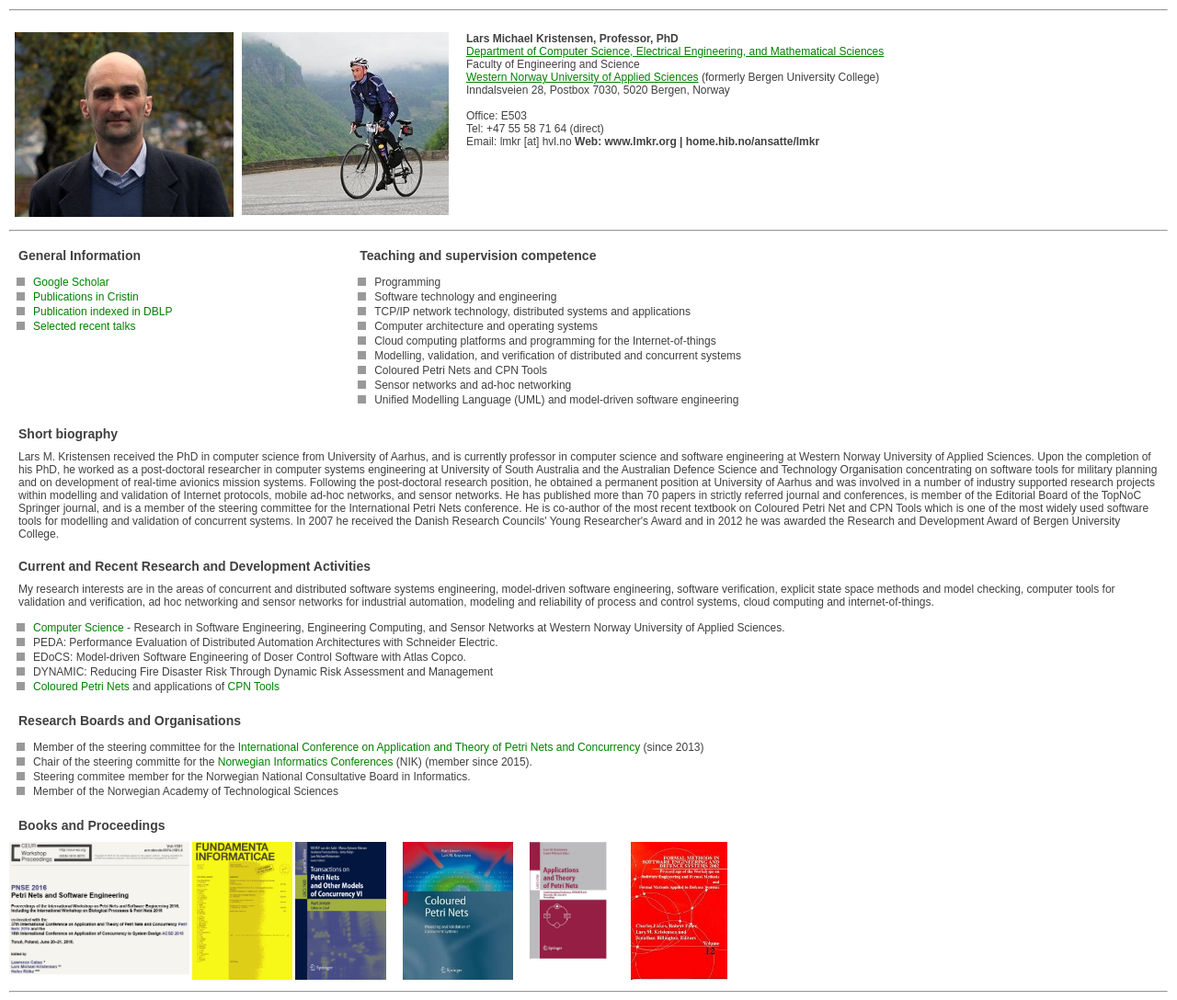
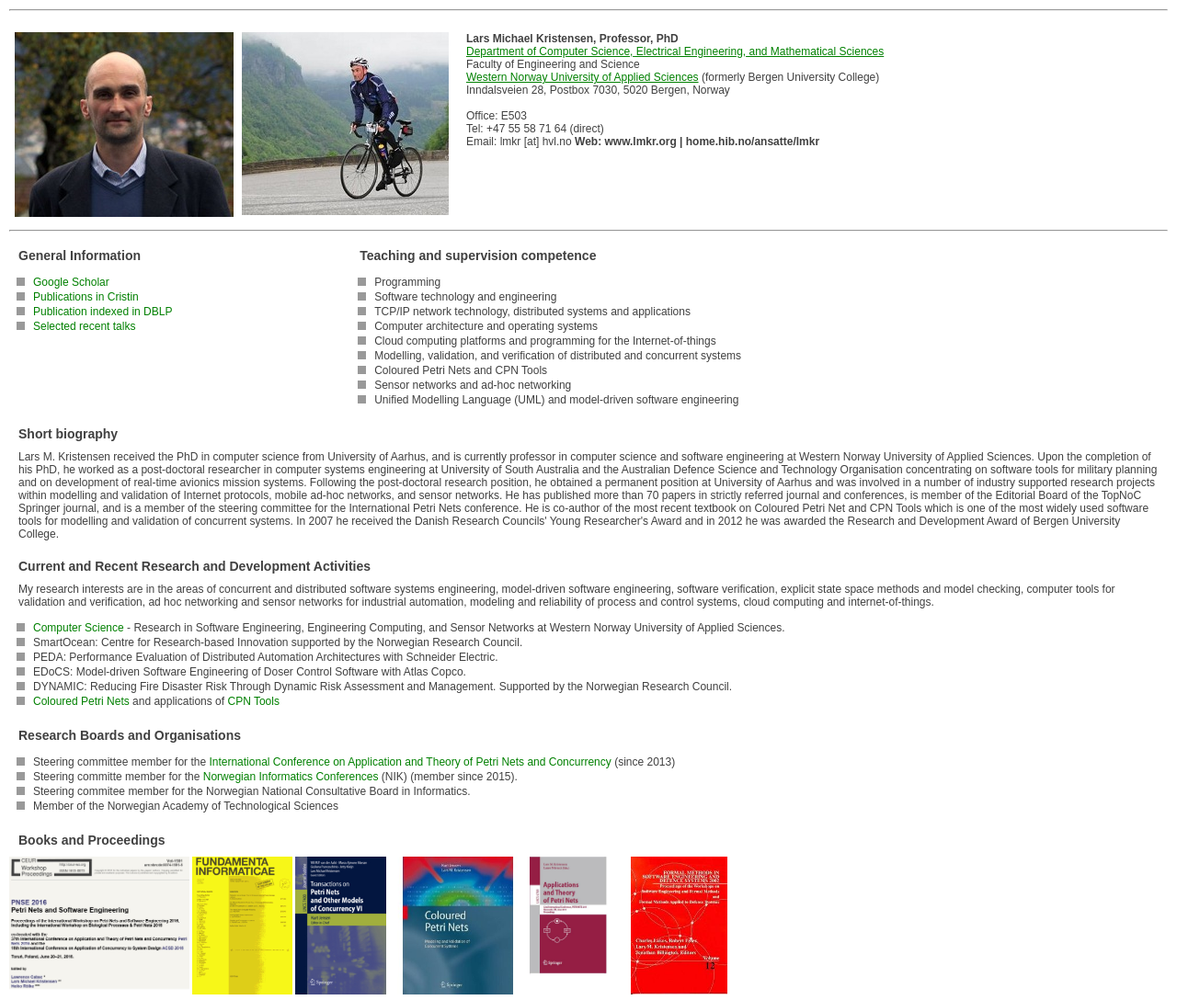
Before and after one commit to lmkr/lmkweb, a plain HTML site: page index.html in a window 1280 px wide. Shown: the top 1088 px of the page at 92% size. Drawn offline with Linux system fonts and the light colour scheme.

Commit message:
revision

```diff
--- a/index.html
+++ b/index.html
@@ -125,10 +125,11 @@
      control systems, cloud computing and internet-of-things.</p>
 
      <ul class="au-nav">
-     <Li><a href="http://ict.hvl.no">Computer Science</a> - Research in Software Engineering, Engineering Computing, and Sensor Networks at Western Norway University of Applied Sciences.
+       <Li><a href="http://ict.hvl.no">Computer Science</a> - Research in Software Engineering, Engineering Computing, and Sensor Networks at Western Norway University of Applied Sciences.
+	 <li>SmartOcean: Centre for Research-based Innovation supported by the Norwegian Research Council.
      <li>PEDA: Performance Evaluation of Distributed Automation Architectures with Schneider Electric.
      <li>EDoCS: Model-driven Software Engineering of Doser Control Software with Atlas Copco.
-     <li>DYNAMIC: Reducing Fire Disaster Risk Through Dynamic Risk Assessment and Management
+     <li>DYNAMIC: Reducing Fire Disaster Risk Through Dynamic Risk Assessment and Management. Supported by the Norwegian Research Council.
      <li> <a href="https://github.com/lmkr/cpnbook/blob/master/README.md">Coloured
 	 Petri Nets</a> and applications of <a href="http://www.cpntools.org">CPN Tools</a>
 
@@ -136,8 +137,8 @@
 
      <h1>Research Boards and Organisations</h1>
      <ul class="au-nav">
-     <li> Member of the steering committee for the <a href="http://www.informatik.uni-hamburg.de/TGI/PetriNets/meetings/#PetriNets">International Conference on Application and Theory of Petri Nets and Concurrency</a> (since 2013)
-     <li> Chair of the steering committe for the <a href="http://www.nik.no">Norwegian Informatics Conferences</a> (NIK) (member since 2015).
+     <li> Steering committee member for the <a href="http://www.informatik.uni-hamburg.de/TGI/PetriNets/meetings/#PetriNets">International Conference on Application and Theory of Petri Nets and Concurrency</a> (since 2013)
+     <li> Steering committe member for the <a href="http://www.nik.no">Norwegian Informatics Conferences</a> (NIK) (member since 2015).
      <li> Steering commitee member for the Norwegian National Consultative Board in Informatics.
      <li> Member of the Norwegian Academy of Technological Sciences
      </ul>
```
